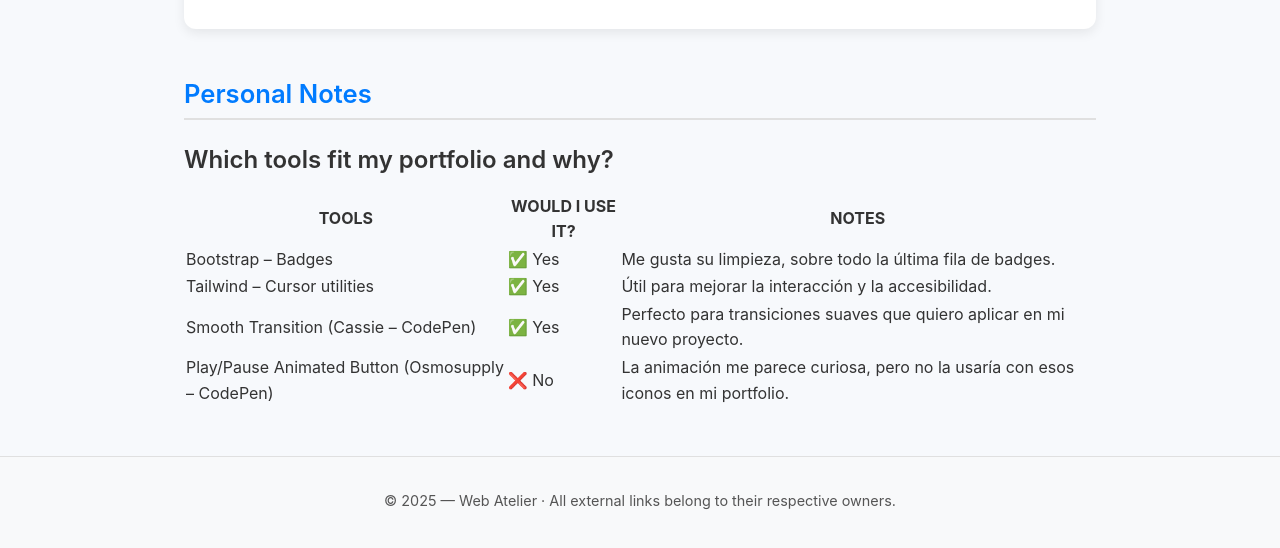
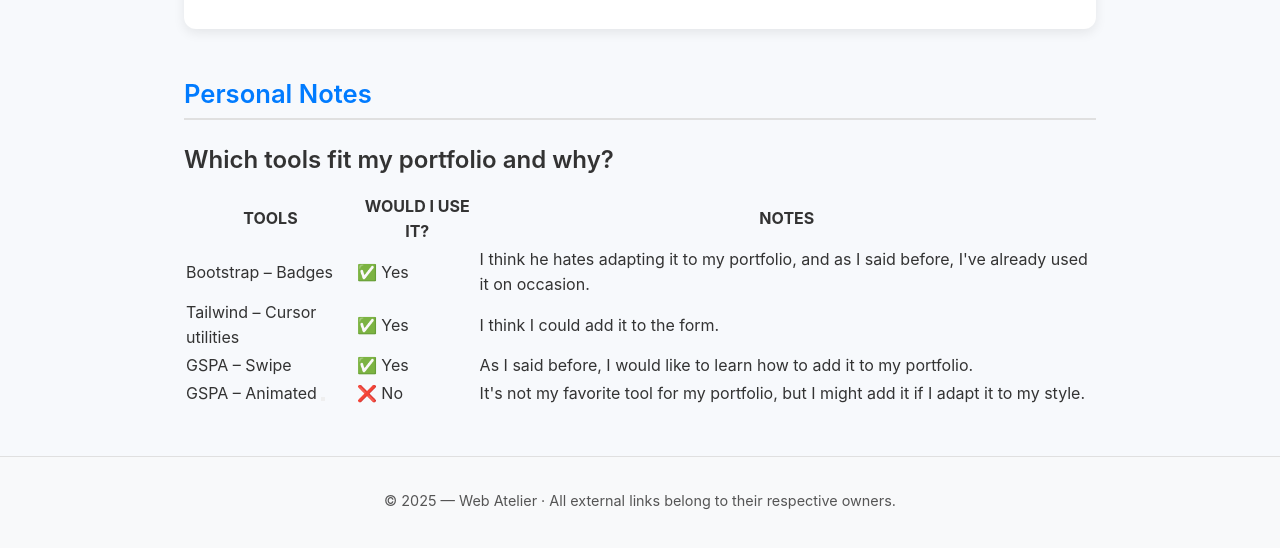
Before and after one commit to Auroramarcos/WEB4-AMS, a website: page resources.html in a window 1280 px wide. Shown: the part 5881-6429 px from the top of the page. Drawn offline with Linux system fonts and the light colour scheme.

Commit message:
Last27sep

```diff
--- a/resources.html
+++ b/resources.html
@@ -121,22 +121,22 @@
     <tr>
       <td>Bootstrap – Badges</td>
       <td>✅ Yes</td>
-      <td>Me gusta su limpieza, sobre todo la última fila de badges.</td>
+      <td>I think he hates adapting it to my portfolio, and as I said before, I've already used it on occasion.</td>
     </tr>
     <tr>
       <td>Tailwind – Cursor utilities</td>
       <td>✅ Yes</td>
-      <td>Útil para mejorar la interacción y la accesibilidad.</td>
+      <td>I think I could add it to the form.</td>
     </tr>
     <tr>
-      <td>Smooth Transition (Cassie – CodePen)</td>
+      <td>GSPA – Swipe</td>
       <td>✅ Yes</td>
-      <td>Perfecto para transiciones suaves que quiero aplicar en mi nuevo proyecto.</td>
+      <td>As I said before, I would like to learn how to add it to my portfolio.</td>
     </tr>
     <tr>
-      <td>Play/Pause Animated Button (Osmosupply – CodePen)</td>
+      <td>GSPA – Animated <Button></Button></td>
       <td>❌ No</td>
-      <td>La animación me parece curiosa, pero no la usaría con esos iconos en mi portfolio.</td>
+      <td>It's not my favorite tool for my portfolio, but I might add it if I adapt it to my style.</td>
     </tr>
   </tbody>
 </table>
```
